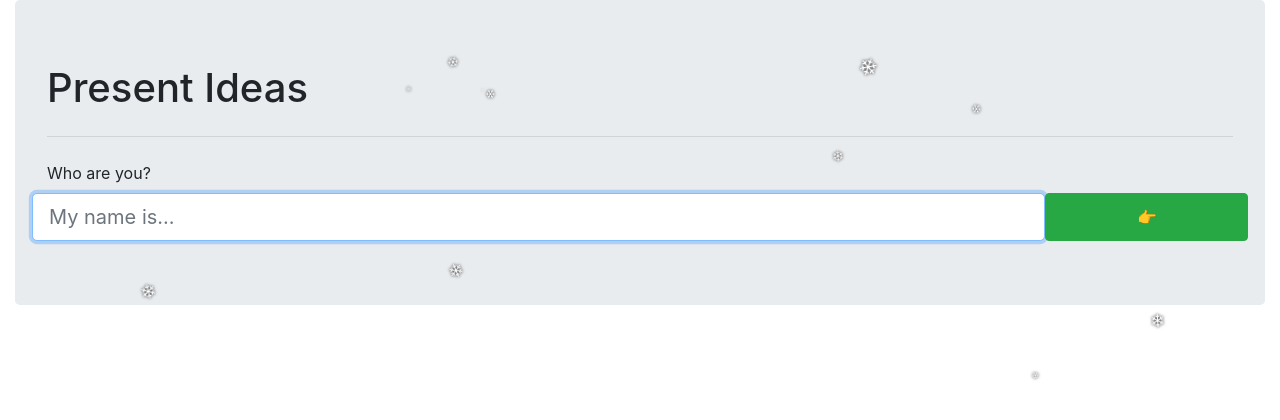
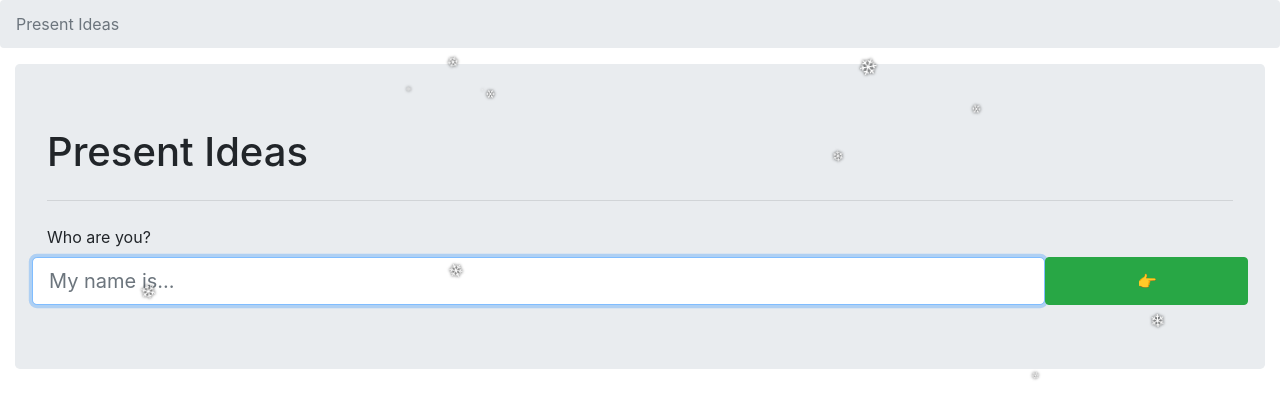
Before and after one commit to no1joel/present-ideas, a Django app: page / in a window 1280 px wide. Shown: the top 420 px of the page. Run offline with Django 3.2, Linux system fonts and the light colour scheme; some libraries are stand-ins or nearby versions.

Commit message:
Add breadcrumbs to index

```diff
--- a/present_ideas/present_ideas/templates/index.html
+++ b/present_ideas/present_ideas/templates/index.html
@@ -1,6 +1,14 @@
 {% extends "base.html" %}
 
 {% block content %}
+    <nav aria-label="breadcrumb">
+        <ol class="breadcrumb">
+            <li class="breadcrumb-item active" aria-current="page">
+                Present Ideas
+            </li>
+        </ol>
+    </nav>
+
     <div class="container-fluid">
       <div class="row">
         <div class="col">
```
